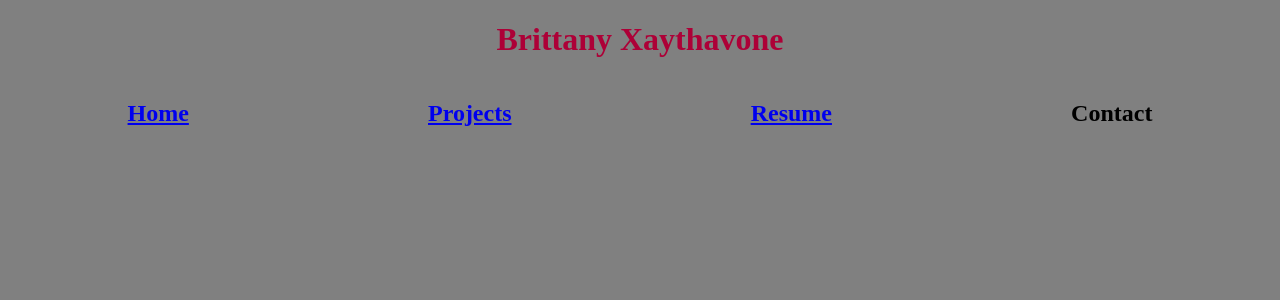
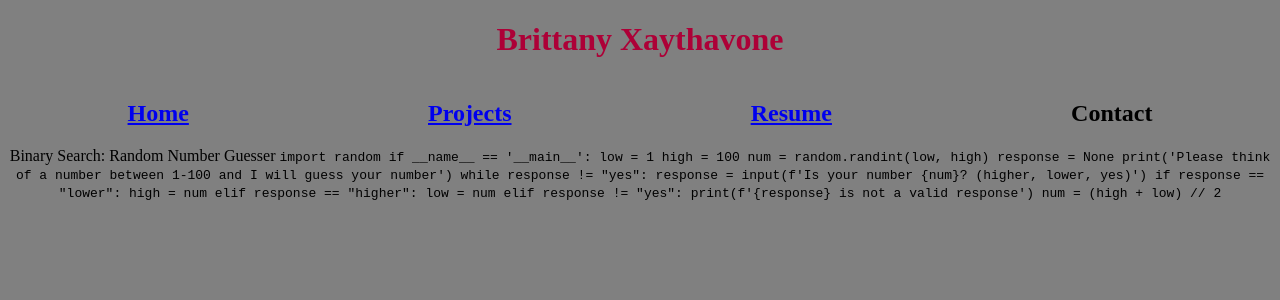
Before and after one commit to britx504/britx504.github.io, a Jekyll site: the page built from projects.html, in a window 1280 px wide. Shown: the top 300 px of the page. Built offline with Jekyll 4.4.1, drawn with Linux system fonts in a browser that asks for light colours.

Commit message:
Update projects.html

```diff
--- a/projects.html
+++ b/projects.html
@@ -1,3 +1,28 @@
 ---
 layout: default
 ---
+
+Binary Search: Random Number Guesser
+<code>
+import random
+
+if __name__ == '__main__':
+    low = 1
+    high = 100
+    num = random.randint(low, high)
+    response = None
+
+    print('Please think of a number between 1-100 and I will guess your number')
+
+    while response != "yes":
+        response = input(f'Is your number {num}? (higher, lower, yes)')
+
+        if response == "lower":
+            high = num
+        elif response == "higher":
+            low = num
+        elif response != "yes":
+            print(f'{response} is not a valid response')
+
+        num = (high + low) // 2
+</code>
```
